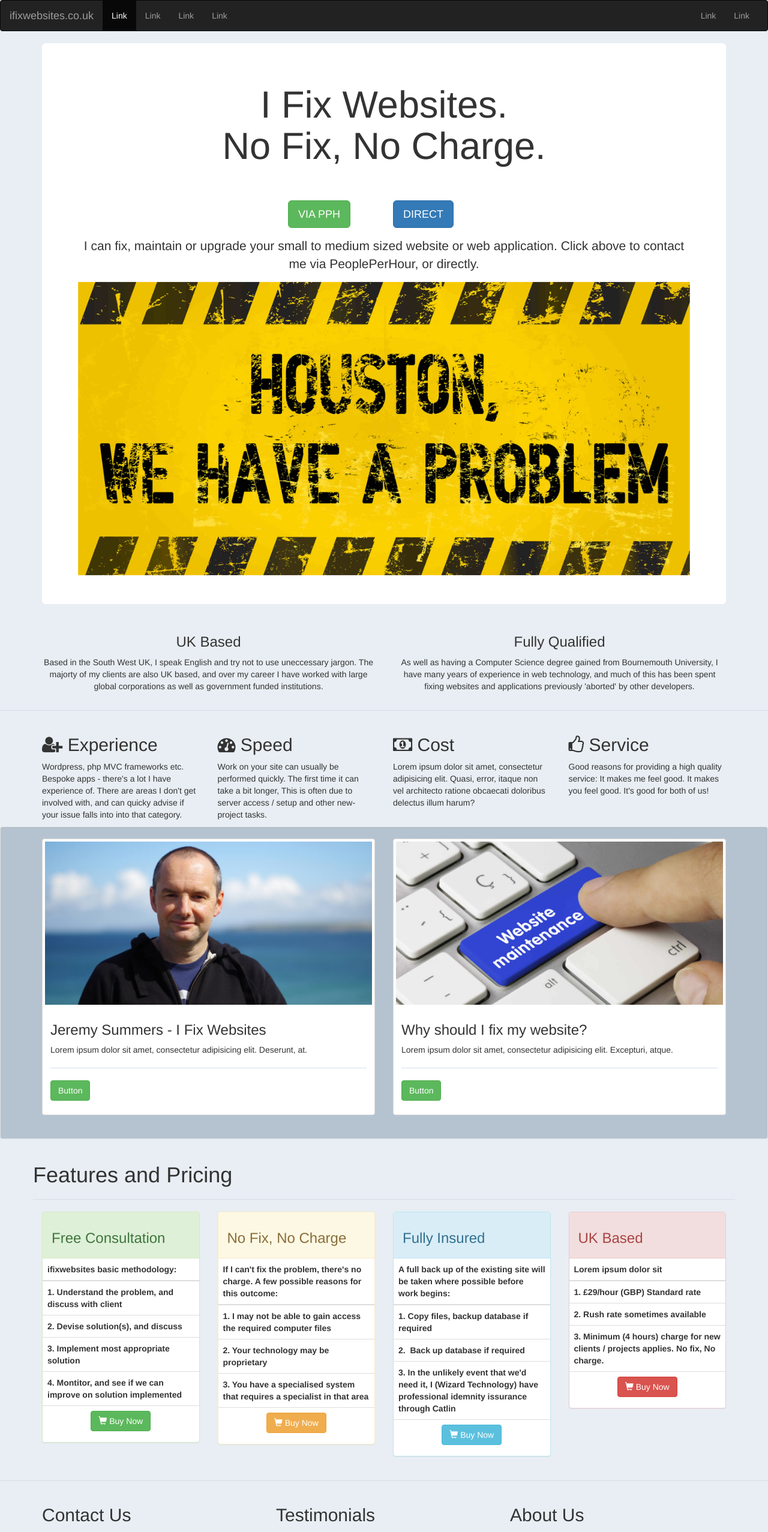
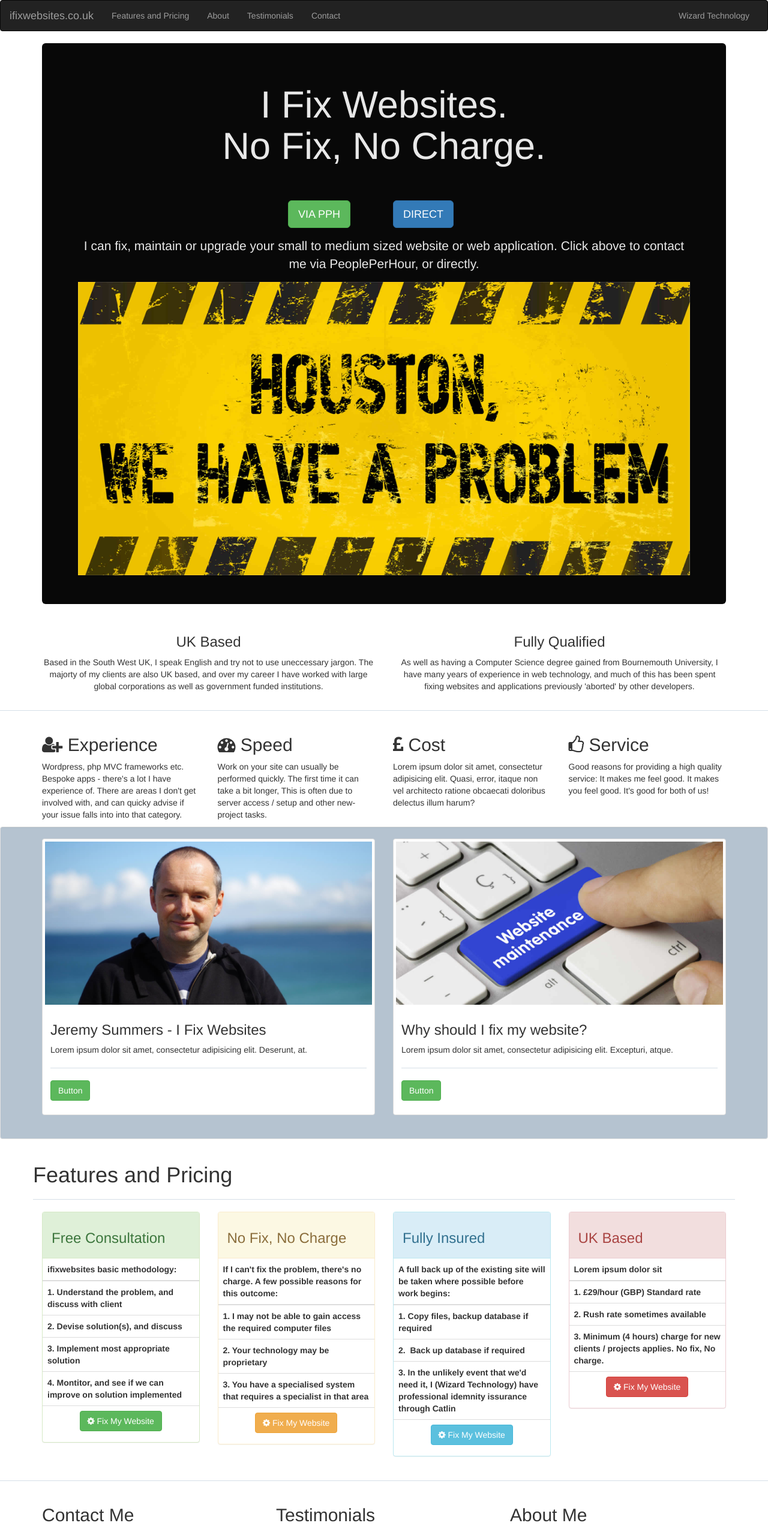
Before and after one commit to jezard/ifixwebsites.co.uk, a plain HTML site: page bootstrap-site/index.html in a window 1280 px wide. Shown: the top 2554 px of the page at 60% size. Drawn offline with nearby package versions, Linux system fonts and the light colour scheme.

Commit message:
coming along+

```diff
--- a/bootstrap-site/css/custom.css
+++ b/bootstrap-site/css/custom.css
@@ -1,9 +1,11 @@
 body{
-	background-color: rgb(232, 238, 243);
+	/*background-color: rgb(232, 238, 243);*/
 }
 
 .jumbotron {
     background-color: #fff;
+    background-color: #080808;
+    color:#e8e8e8;
 }
 .well{
     background-color: rgb(181, 195, 208);
--- a/bootstrap-site/index.html
+++ b/bootstrap-site/index.html
@@ -4,7 +4,7 @@
 <meta charset="UTF-8">
 <meta http-equiv="X-UA-Compatible" content="IE=edge">
 <meta name="viewport" content="width=device-width, initial-scale=1">
-<title>Bootstrap Product Page Template</title>
+<title>I Fix Websites</title>
 
 <!-- Bootstrap -->
 <link rel="stylesheet" href="css/bootstrap.css">
@@ -29,14 +29,13 @@
     <!-- Collect the nav links, forms, and other content for toggling -->
     <div class="collapse navbar-collapse" id="bs-example-navbar-collapse-1">
       <ul class="nav navbar-nav">
-        <li class="active"><a href="#">Link <span class="sr-only">(current)</span></a> </li>
-        <li><a href="#">Link</a> </li>
-        <li><a href="#">Link</a> </li>
-        <li><a href="#">Link</a> </li>
+        <li><a href="#">Features and Pricing</a> </li>
+        <li><a href="#">About</a> </li>
+        <li><a href="#">Testimonials</a> </li>
+        <li><a href="#">Contact</a> </li>
       </ul>
       <ul class="nav navbar-nav navbar-right">
-        <li><a href="#">Link</a> </li>
-        <li><a href="#">Link</a> </li>
+        <li><a href="#">Wizard Technology</a> </li>
       </ul>
     </div>
     <!-- /.navbar-collapse -->
@@ -85,8 +84,9 @@
       <h2><em class="fa fa-tachometer"></em> Speed</h2>
       <p>Work on your site can usually be performed quickly. The first time it can take a bit longer, This is often due to server access / setup and other new-project tasks.</p>
     </div>
+    <div class="gridfix"></div>
     <div class="col-lg-3 col-md-6 col-sm-6">
-      <h2><em class="fa fa-money"></em> Cost</h2>
+      <h2><em class="fa fa-gbp"></em> Cost</h2>
       <p>Lorem ipsum dolor sit amet, consectetur adipisicing elit. Quasi, error, itaque non vel architecto ratione obcaecati doloribus delectus illum harum?</p>
     </div>
     <div class="col-lg-3 col-md-6 col-sm-6">
@@ -153,7 +153,7 @@
               <th scope="row">4. Montitor, and see if we can improve on solution implemented</th>
             </tr>
             <tr>
-              <th scope="row"><p class="text-center"><a href="" class="btn-success btn"><span class="glyphicon glyphicon-shopping-cart" aria-hidden="true"></span> Buy Now</a></p></th>
+              <th scope="row"><p class="text-center"><a href="" class="btn-success btn"><i class="fa fa-cog"></i> Fix My Website</a></p></th>
             </tr>
           </tbody>
         </table>
@@ -183,7 +183,7 @@
               <th scope="row">3. You have a specialised system that requires a specialist in that area</th>
             </tr>
             <tr>
-              <th scope="row"><p class="text-center"><a href="" class="btn-warning btn"><span class="glyphicon glyphicon-shopping-cart" aria-hidden="true"></span> Buy Now</a></p>
+              <th scope="row"><p class="text-center"><a href="" class="btn-warning btn"><i class="fa fa-cog"></i> Fix My Website</a></p>
               </th>
             </tr>
           </tbody>
@@ -215,7 +215,7 @@
               <th scope="row">3. In the unlikely event that we'd need it, I (Wizard Technology) have professional idemnity issurance through Catlin</th>
             </tr>
             <tr>
-              <th scope="row"><p class="text-center"><a href="" class="btn-info btn"><span class="glyphicon glyphicon-shopping-cart" aria-hidden="true"></span> Buy Now</a></p></th>
+              <th scope="row"><p class="text-center"><a href="" class="btn-info btn"><i class="fa fa-cog"></i> Fix My Website</a></p></th>
             </tr>
           </tbody>
         </table>
@@ -245,7 +245,7 @@
               <th scope="row">3. Minimum (4 hours) charge for new clients / projects applies. No fix, No charge.</th>
             </tr>
             <tr>
-              <th scope="row"><p class="text-center"><a href="" class="btn-danger btn"><span class="glyphicon glyphicon-shopping-cart" aria-hidden="true"></span> Buy Now</a></p></th>
+              <th scope="row"><p class="text-center"><a href="" class="btn-danger btn"><i class="fa fa-cog"></i> Fix My Website</a></p></th>
             </tr>
           </tbody>
         </table>
@@ -257,8 +257,8 @@
 <div class="container">
   <div class="row">
 <div class="col-lg-4 col-md-6 col-sm-6">
-      <h2>Contact Us</h2>
-      <address>
+  <h2>Contact Me</h2>
+  <address>
       <strong>Wizard Technology TA ifixwebsites.co.uk</strong><br>
       1 Staddons<br>
       Luccombe<br>
@@ -289,7 +289,7 @@ We used the services of Wizard Technology to help deliver a custom design for a
       </div>
     </div>
     <div class="col-lg-4 col-sm-12">
-      <h2>About Us</h2>
+      <h2>About Me</h2>
       <p>I started ifixwebsites.co.uk as much of the work I was performing under the Wizard Technology name was remedial work for existing sites, built by other developers who had left, or no longer maintained a working relationship with the client.</p>
       <p>Fixing, updating and maintaining websites or web apps requires a broad skill set. In addition to being technically qualified, an analytical mind with a great problem solving aptitude helps to get issues sorted quicky, as does effective communication with my clients.</p>
       <p>Because I don't work for an agency, I believe my fees are good value for money.</p>
```
